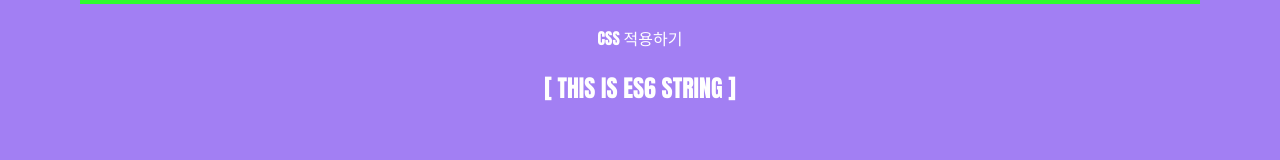
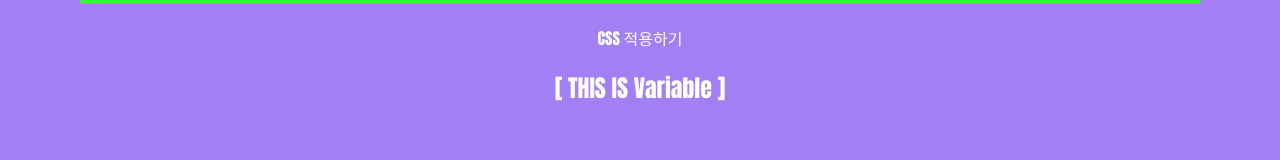
Before and after one commit to my-choe/react200, a React (Create React App) app: page / in a window 1280 px wide. Shown: the part 166-326 px from the top of the page. Built offline with nearby package versions, Linux system fonts and the light colour scheme.

Commit message:
010 var, let, const 사용하기

```diff
--- a/src/App.js
+++ b/src/App.js
@@ -1,13 +1,13 @@
 import React from 'react';
 import './App.css';
-import Es6 from './R009_Es6';
+import Variable from './R010_Variable';
 
 function App() {
   return (
     <div>
       <h1>Start React 200!</h1>
       <p>CSS 적용하기</p>
-      <Es6/>
+      <Variable/>
     </div>
   );
 }
--- /dev/null
+++ b/src/R010_Variable.js
@@ -0,0 +1,46 @@
+import React, { Component } from 'react';
+
+class R010_Variable extends Component {
+
+    constructor(props){
+        super(props);
+        this.state = {};
+    }
+
+    componentDidMount() {
+        var varName = 'react';
+        console.log('varName1 : ' + varName);
+
+        var varName = '200';
+        console.log('varName2 : ' + varName);
+        // 'varName' is already defined no-redeclare
+        // 이미 선언한 var 변수 varName을 다시 선언했을 때 경고 메시지가 콘솔 로그에 출력되지만
+        // var변수는 재선언, 재할당을 허용하기 때문에 경고 메시지가 출력돼도 페이지가 정상적으로 표시
+
+        let letName = 'react';
+        console.log('letName1 : ' + letName);
+        // letName = '200'
+        // Parsing error : Identifier 'letName' has already been declared
+        // let변수는 재선언을 허용하지 않기 때문에 에러 페이지 표시
+        // let변수는 재할당 허용
+
+        letName = 'react200';
+        console.log('letName2 : ' + letName);
+
+        const constName = 'react';
+        console.log('constName : ' + constName);
+        // const constName = '200'
+        // Parsing error : Identifier 'constName' has already been declared
+        // constName = 'react200'
+        // Uncaught TypeError: Assignment to constant variable.
+        // const 변수는 재할당, 재선언을 허용하지 않기 때문에 에러페이지 표시
+    }
+
+    render() {
+        return(
+            <h2>[ THIS IS Variable ]</h2>
+        )
+    }
+}
+
+export default R010_Variable;
```
